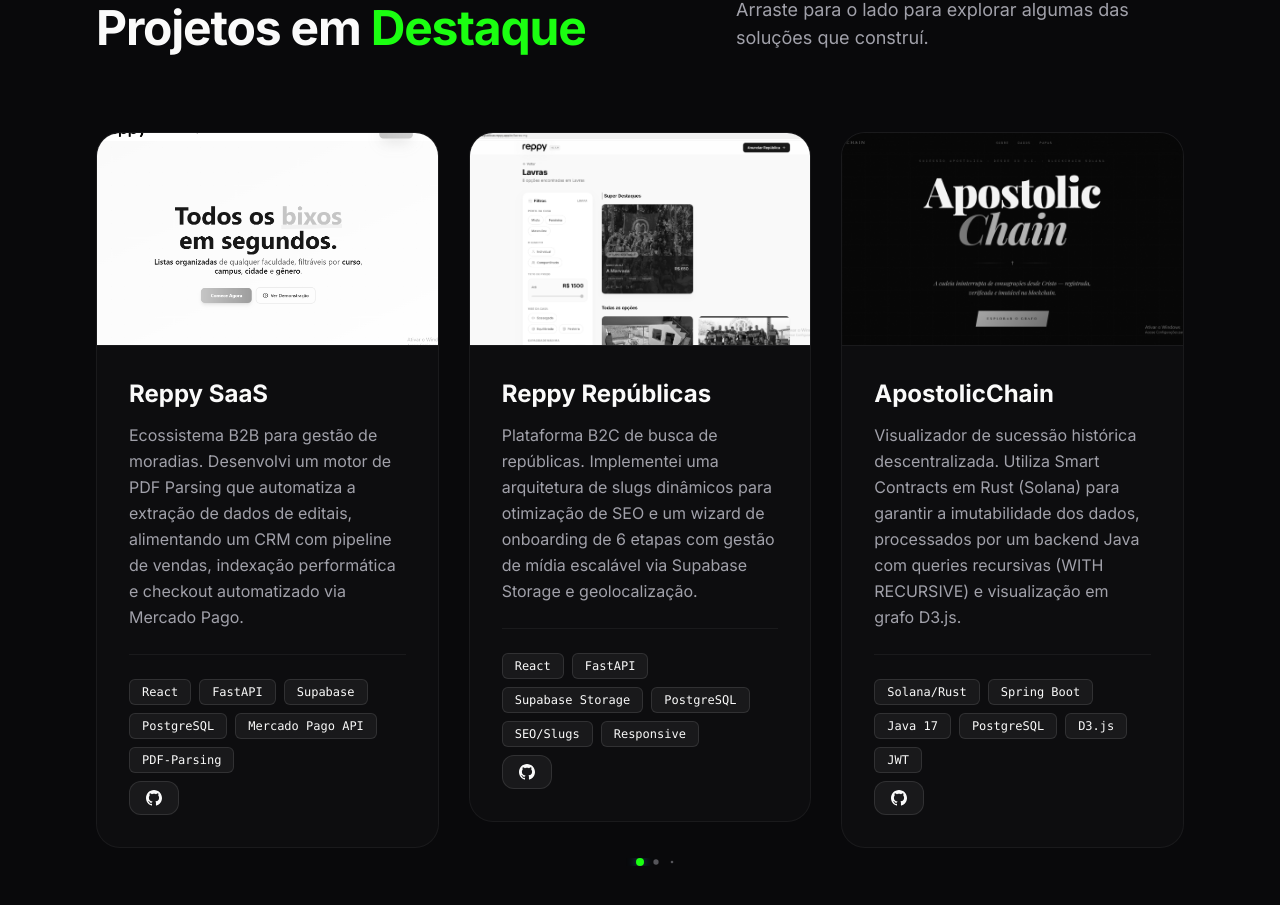
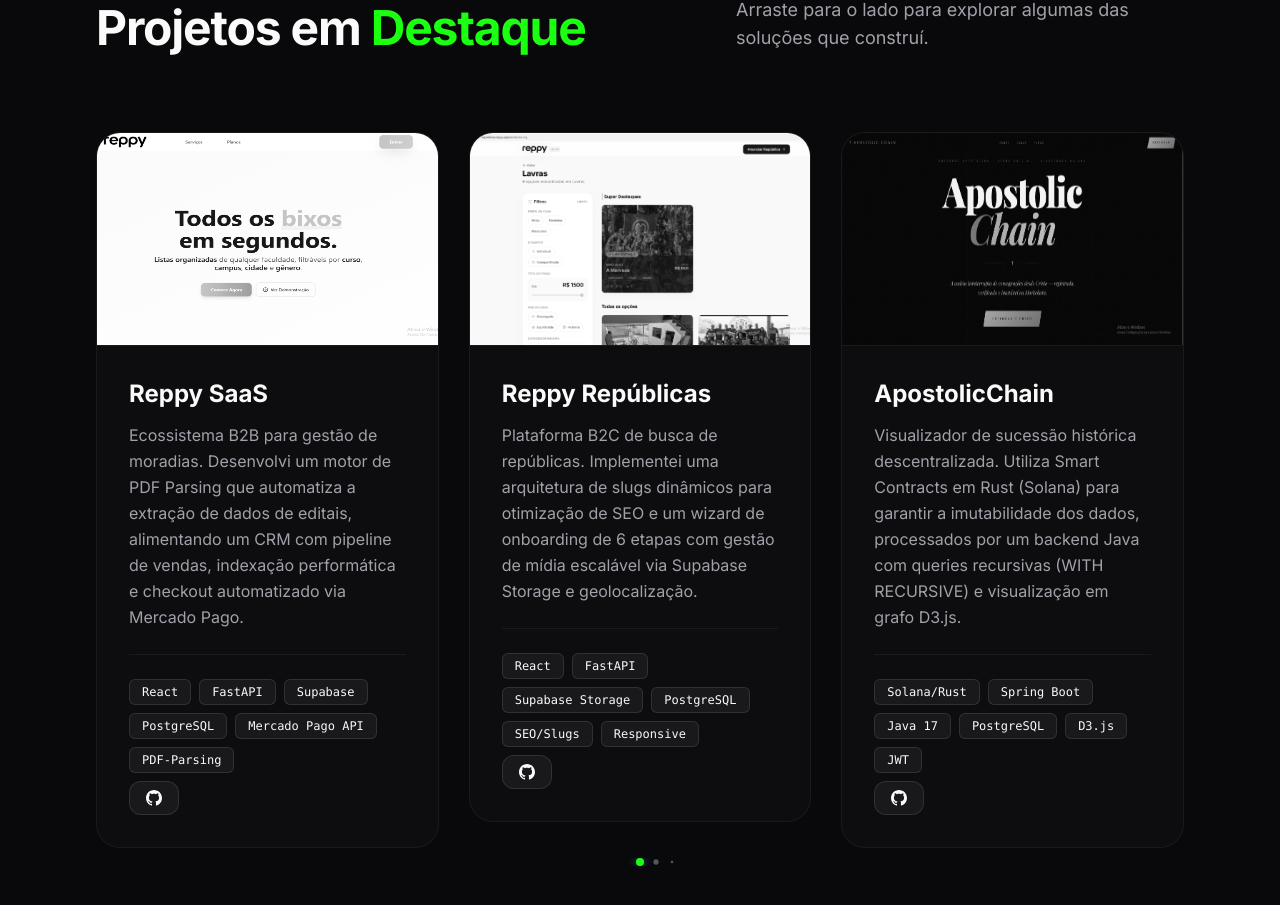
Before and after one commit to marcelomeloni/marcelomelonim, a React (Vite) app: page / in a window 1280 px wide. Shown: the part 2716-3621 px from the top of the page. Built offline with nearby package versions, Linux system fonts and the light colour scheme.

Commit message:
Update Projects.jsx

```diff
--- a/src/components/Projects.jsx
+++ b/src/components/Projects.jsx
@@ -134,7 +134,7 @@
                     <img
                       src={project.img}
                       alt={project.title}
-                      className="w-full h-full object-cover transition-all duration-700 grayscale group-hover:grayscale-0 group-hover:scale-105"
+                      className="w-full h-full object-cotransition-all duration-700 grayscale group-hover:grayscale-0 group-hover:scale-105"
                     />
                   </div>
 
@@ -165,7 +165,7 @@
         rel="noopener noreferrer"
         className="flex items-center gap-2 px-4 py-2 rounded-xl text-xs font-semibold text-white bg-accent/20 border border-accent/40 hover:bg-accent/30 transition-all duration-300"
       >
-        Ver Mapa
+        Ver Site
       </a>
     )}
     <a
```
